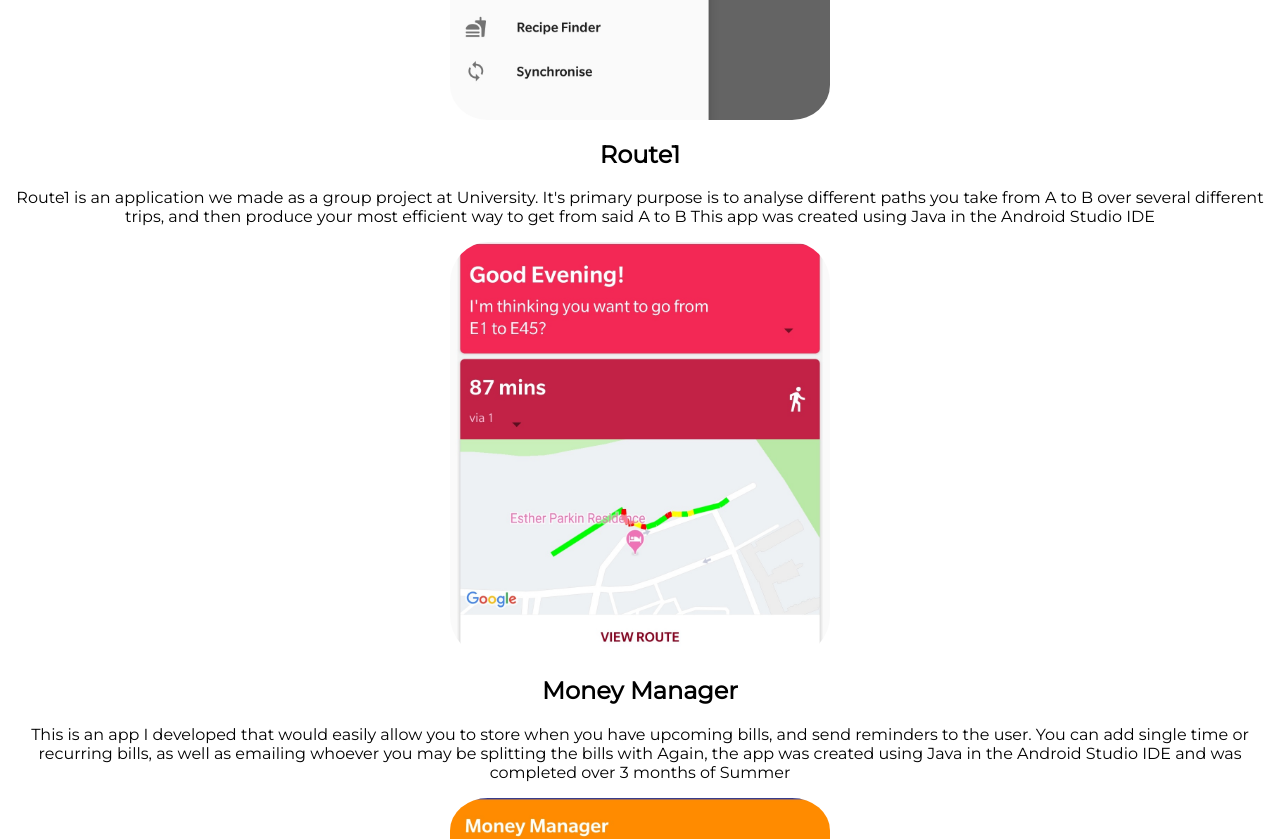
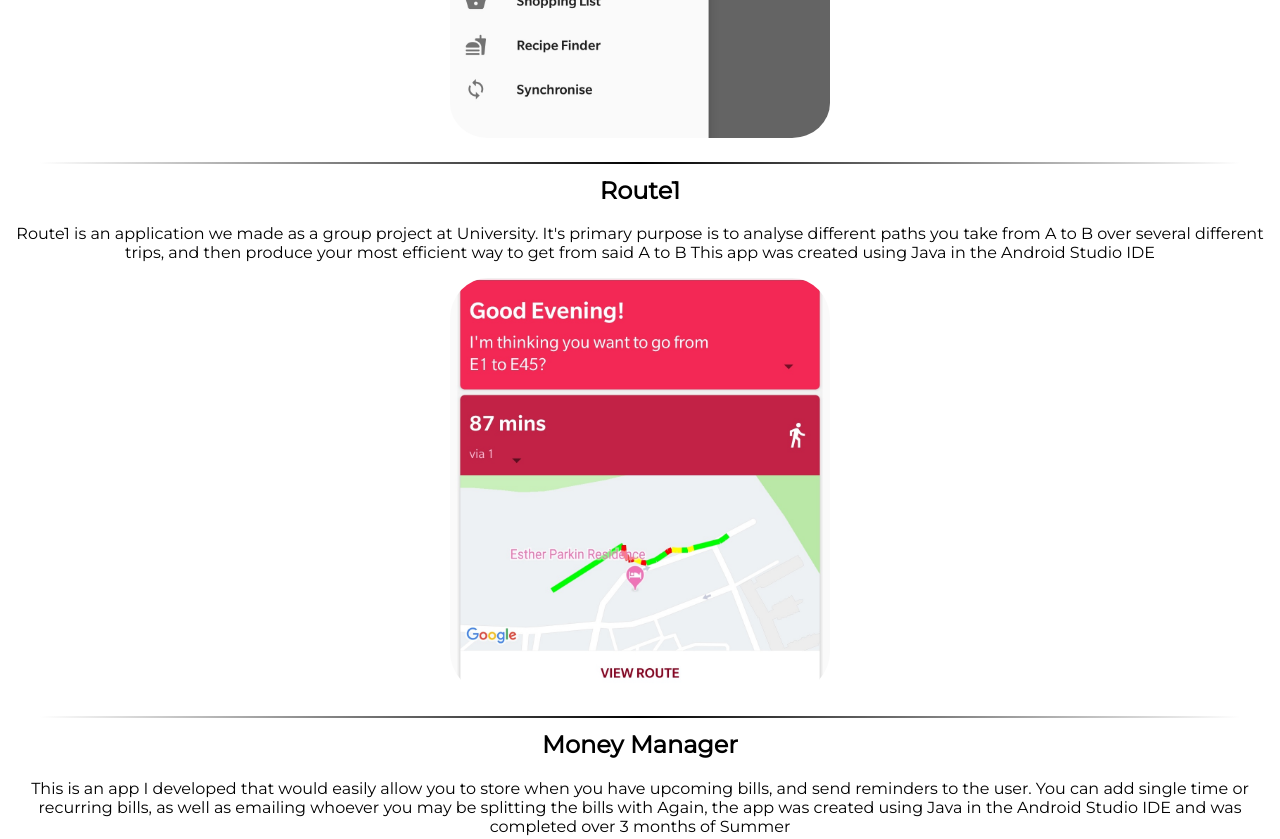
Before and after one commit to jakeshepherd/jakeshepherd.github.io, a React (Create React App) app: page /projects in a window 1280 px wide. Shown: the part 800-1639 px from the top of the page. Built offline with nearby package versions, Linux system fonts and the light colour scheme; the HTML template or start-up script is replaced by a standard one.

Commit message:
Add lines

```diff
--- a/src/CSS/Home.css
+++ b/src/CSS/Home.css
@@ -1,12 +1,13 @@
 span.spacer:after {
     display:inline-block;
-    width:80%;
+    width:100%;
     content:".";
     font-size:0;
     color:transparent;
     height:2px;
-    background: grey;
+    background: -webkit-gradient(radial, 50% 50%, 0, 50% 50%, 600, from(#000), to(#fff));
     vertical-align:middle;
     position:relative;
-    top:-1px;
+    top:15px;
+    bottom: 15px;
 }
--- a/src/Pages/Projects.js
+++ b/src/Pages/Projects.js
@@ -19,6 +19,7 @@ class Projects extends Component {
                     name={"Personal Dashboard"}
                     image={PersonalDashboard}
                 />
+                <span className="spacer" />
                 <LargeProject
                     name={"Tamago"}
                     image={Tamago}
@@ -26,6 +27,7 @@ class Projects extends Component {
                     " Another feature of Tamago is providing a recipe to use based on the food soonest to expiry in the database.\n" +
                     "This was created using Java in the Android Studio IDE"}
                 />
+                <span className="spacer" />
                 <LargeProject
                     name={"Route1"}
                     image={Route1}
@@ -33,6 +35,7 @@ class Projects extends Component {
                     " It's primary purpose is to analyse different paths you take from A to B over several different trips, and then produce your most efficient way to get from said A to B\n" +
                     "This app was created using Java in the Android Studio IDE"}
                 />
+                <span className="spacer" />
                 <LargeProject
                     name={"Money Manager"}
                     image={MoneyManager}
@@ -40,6 +43,7 @@ class Projects extends Component {
                     " You can add single time or recurring bills, as well as emailing whoever you may be splitting the bills with\n" +
                     "Again, the app was created using Java in the Android Studio IDE and was completed over 3 months of Summer"}
                 />
+                <span className="spacer" />
                 <h3>More Projects...</h3>
                 <SmallProject
                     name={"Chat System"}
```
